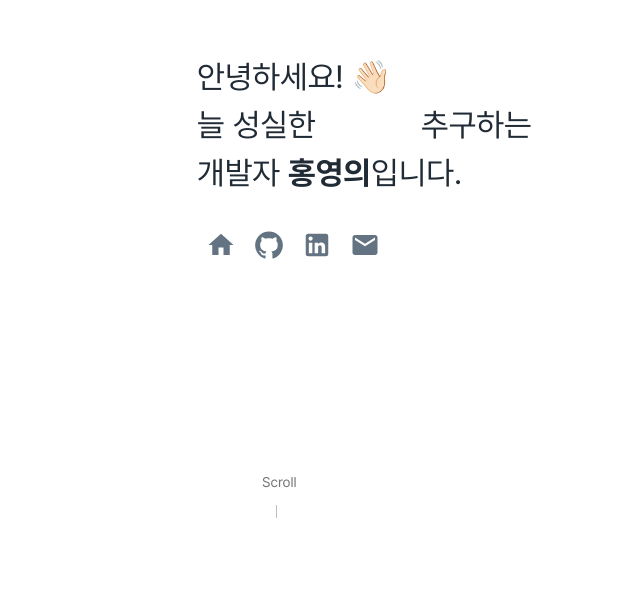
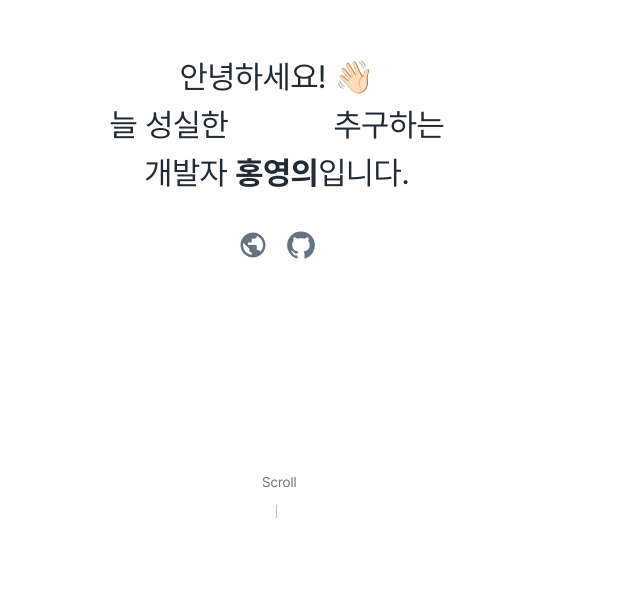
Before and after one commit to YoungeuiHong/portfolio, a Next.js app: page / in a window 1280 px wide. Shown: the part 199-800 px from the top of the page, without its empty margins (363-1003 px from the left). Built offline with nearby package versions, Linux system fonts and the light colour scheme.

Commit message:
fix: Introduction에서 사진 삭제 / 연락처에선 블로그와 GitHub만 보여주도록 수정

```diff
--- a/src/sections/introduction/index.tsx
+++ b/src/sections/introduction/index.tsx
@@ -4,7 +4,7 @@ import { useViewport } from "@/hook/useViewport";
 import { ScrollNavigator } from "@/components/scroll";
 
 export default function Introduction() {
-  const { isMobile, isDesktop } = useViewport();
+  const { isMobile } = useViewport();
 
   return (
     <>
@@ -20,31 +20,33 @@ export default function Introduction() {
           xs={6}
           sx={{
             display: "flex",
-            justifyContent: isMobile ? "center" : "flex-end",
+            // justifyContent: isMobile ? "center" : "flex-end",
+            justifyContent: "center",
           }}
         >
           <Stack
             direction={"column"}
             spacing={3}
-            alignItems={isMobile ? "center" : "flex-start"}
+            // alignItems={isMobile ? "center" : "flex-start"}
+            alignItems="center"
             sx={{ minWidth: isMobile ? 0 : 350 }}
           >
             <AboutMe isMobile={isMobile} />
             <Connects />
           </Stack>
         </Grid>
-        {isDesktop && (
-          <Grid
-            item
-            xs={6}
-            sx={{
-              display: "flex",
-              justifyContent: "flex-start",
-            }}
-          >
-            <Profile />
-          </Grid>
-        )}
+        {/*{isDesktop && (*/}
+        {/*  <Grid*/}
+        {/*    item*/}
+        {/*    xs={6}*/}
+        {/*    sx={{*/}
+        {/*      display: "flex",*/}
+        {/*      justifyContent: "flex-start",*/}
+        {/*    }}*/}
+        {/*  >*/}
+        {/*    <Profile />*/}
+        {/*  </Grid>*/}
+        {/*)}*/}
       </Grid>
       <ScrollNavigator />
     </>
--- a/src/sections/introduction/view/AboutMe.tsx
+++ b/src/sections/introduction/view/AboutMe.tsx
@@ -11,8 +11,10 @@ export default function AboutMe({ isMobile }: Props) {
     <Stack
       component={"div"}
       direction={"column"}
-      sx={{ width: isMobile ? "90vw" : 400 }}
-      alignItems={isMobile ? "center" : "flex-start"}
+      sx={{ width: "90vw" }}
+      alignItems="center"
+      // sx={{ width: isMobile ? "90vw" : 400 }}
+      // alignItems={isMobile ? "center" : "flex-start"}
     >
       <Typography sx={{ fontSize: "2em" }}>안녕하세요! 👋🏻</Typography>
       <div style={{ display: "flex" }}>
--- a/src/sections/introduction/view/Connects.tsx
+++ b/src/sections/introduction/view/Connects.tsx
@@ -1,10 +1,8 @@
 "use client";
 import { useState } from "react";
 import { Snackbar, Stack } from "@mui/material";
-import HomeIcon from "@mui/icons-material/Home";
 import GitHubIcon from "@mui/icons-material/GitHub";
-import LinkedInIcon from "@mui/icons-material/LinkedIn";
-import EmailIcon from "@mui/icons-material/Email";
+import PublicIcon from "@mui/icons-material/Public";
 import TooltipIconButton from "@/components/button/TooltipIconButton";
 
 export default function Connects() {
@@ -24,7 +22,7 @@ export default function Connects() {
     <>
       <Stack direction={"row"}>
         <TooltipIconButton
-          icon={<HomeIcon />}
+          icon={<PublicIcon />}
           tooltip={"Blog"}
           onClick={() => window.open("https://velog.io/@youngeui_hong/posts")}
         />
@@ -34,18 +32,6 @@ export default function Connects() {
           onClick={() =>
             window.open("https://github.com/YoungeuiHong?tab=repositories")
           }
-        />
-        <TooltipIconButton
-          icon={<LinkedInIcon />}
-          tooltip={"LinkedIn"}
-          onClick={() =>
-            window.open("https://www.linkedin.com/in/youngeui-hong")
-          }
-        />
-        <TooltipIconButton
-          icon={<EmailIcon />}
-          tooltip={"Email"}
-          onClick={copyToClipboard}
         />
       </Stack>
       <Snackbar
```
